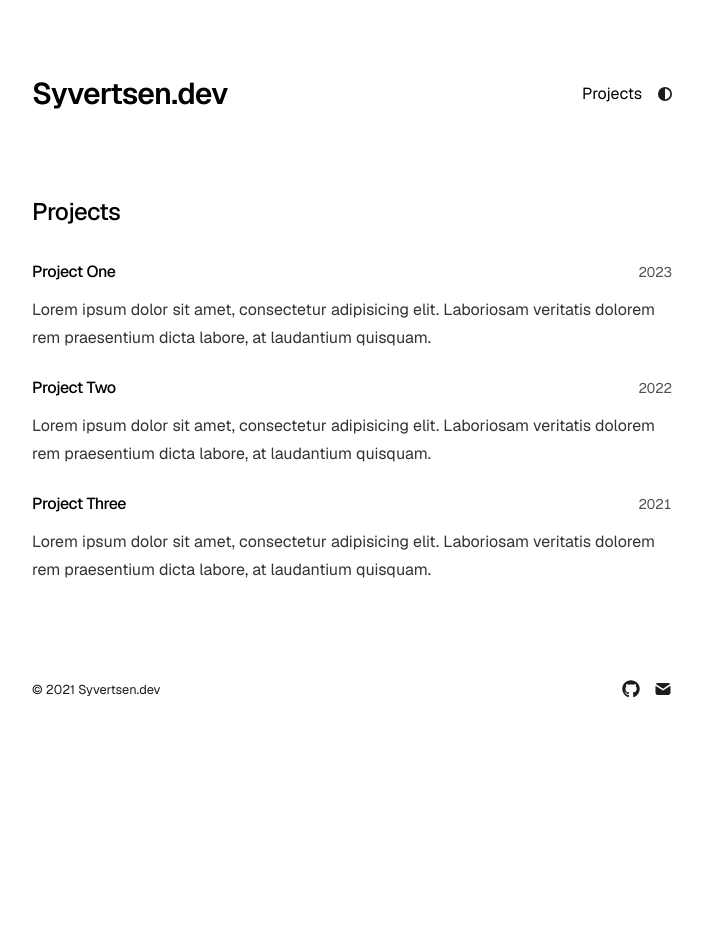
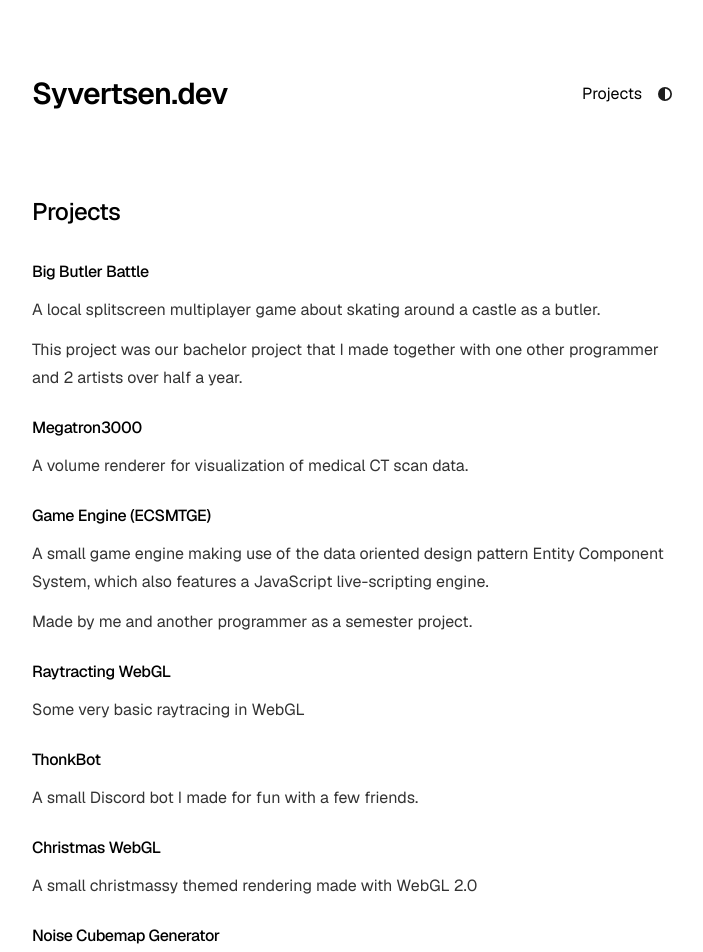
Before and after one commit to andesyv/syvertsen.dev, a Next.js app: page /projects in a window 1280 px wide. Shown: the top 952 px of the page, without its empty margins (288-991 px from the left). Before the commit the page ends 859 px from the top, so only its background shows below. Built offline with nearby package versions, Linux system fonts and the light colour scheme.

Commit message:
Projects part 1

```diff
--- a/app/projects/page.tsx
+++ b/app/projects/page.tsx
@@ -1,11 +1,17 @@
-import React from "react";
-import type { Metadata } from "next";
-import { projects } from "./project-data";
+import React from 'react';
+import type { Metadata } from 'next';
+import { Project, projects } from './project-data';
 
 export const metadata: Metadata = {
-  title: "Projects",
-  description: "My Projects",
+  title: 'Projects',
+  description: 'My Projects',
 };
+
+const getMainProjectUrl = (project: Project): string =>
+  project.demo?.url ?? project.sourceUrl;
+
+// TODO: Fix images
+// TODO: Some of the project descriptions should have an optional url displayed in a custom link (i.e. ThonkBot)
 
 export default function Projects() {
   return (
@@ -15,7 +21,7 @@ export default function Projects() {
         {projects.map((project, index) => (
           <a
             key={index}
-            href={project.url}
+            href={getMainProjectUrl(project)}
             target="_blank"
             rel="noopener noreferrer"
             className="block group hover:opacity-80 transition-opacity duration-200"
@@ -25,13 +31,18 @@ export default function Projects() {
                 <span className="text-black dark:text-white font-medium tracking-tight">
                   {project.title}
                 </span>
-                <span className="text-neutral-600 dark:text-neutral-400 tabular-nums text-sm">
-                  {project.year}
-                </span>
+                {/*<span className="text-neutral-600 dark:text-neutral-400 tabular-nums text-sm">*/}
+                {/*  {project.year}*/}
+                {/*</span>*/}
               </div>
-              <p className="prose prose-neutral dark:prose-invert pt-3">
-                {project.description}
-              </p>
+              {project.descriptions.map((description, index) => (
+                <p
+                  key={index}
+                  className="prose prose-neutral dark:prose-invert pt-3"
+                >
+                  {description}
+                </p>
+              ))}
             </div>
           </a>
         ))}
--- a/app/projects/project-data.tsx
+++ b/app/projects/project-data.tsx
@@ -1,30 +1,108 @@
 export interface Project {
   title: string;
-  year: number;
-  description: string;
-  url: string;
+//  year: number;
+  descriptions: string[];
+//  image?: string;
+  demo?: {
+    // Will use this one later...:
+    display: string,
+    url: string,
+  },
+  sourceUrl: string,
 }
 
 export const projects: Project[] = [
   {
-    title: "Project One",
-    year: 2023,
-    description:
-      "Lorem ipsum dolor sit amet, consectetur adipisicing elit. Laboriosam veritatis dolorem rem praesentium dicta labore, at laudantium quisquam.",
-    url: "https://example.com/",
+    title: "Big Butler Battle",
+    descriptions: [
+      "A local splitscreen multiplayer game about skating around a castle as a butler.",
+      "This project was our bachelor project that I made together with one other programmer and 2 artists over half a year."
+    ],
+    demo: {
+      display: "Check out",
+      url: "https://spacedance.itch.io/big-butler-battle",
+    },
+    sourceUrl:  "https://github.com/Skau/BigButlerBattle",
   },
   {
-    title: "Project Two",
-    year: 2022,
-    description:
-      "Lorem ipsum dolor sit amet, consectetur adipisicing elit. Laboriosam veritatis dolorem rem praesentium dicta labore, at laudantium quisquam.",
-    url: "https://example.com/",
+    title: "Megatron3000",
+    descriptions: [
+      "A volume renderer for visualization of medical CT scan data.",
+    ],
+    sourceUrl: "https://github.com/andesyv/megatron3000",
   },
   {
-    title: "Project Three",
-    year: 2021,
-    description:
-      "Lorem ipsum dolor sit amet, consectetur adipisicing elit. Laboriosam veritatis dolorem rem praesentium dicta labore, at laudantium quisquam.",
-    url: "https://example.com/",
+    title: "Game Engine (ECSMTGE)",
+    descriptions: [
+      "A small game engine making use of the data oriented design pattern Entity Component System, which also features a JavaScript live-scripting engine.",
+      "Made by me and another programmer as a semester project.",
+    ],
+    sourceUrl: "https://github.com/andesyv/ECSMTGE",
+  },
+  {
+    title: "Raytracting WebGL",
+    descriptions: [
+      "Some very basic raytracing in WebGL",
+    ],
+    demo: {
+      display: "See live",
+      url: "https://andesyv.github.io/RaytracingWebGL",
+    },
+    sourceUrl: "https://github.com/andesyv/RaytracingWebGL",
+  },
+  {
+    title: "ThonkBot",
+    descriptions: [
+      "A small Discord bot I made for fun with a few friends.",
+    ],
+//    demo: {
+//      display: "Add bot to server?",
+//      url: "https://discord.com/oauth2/authorize?&client_id=492017860068114444&scope=bot&permissions=201427968",
+//    },
+    sourceUrl: "https://github.com/andesyv/ThonkBot",
+  },
+  {
+    title: "Christmas WebGL",
+    descriptions: [
+      "A small christmassy themed rendering made with WebGL 2.0",
+    ],
+    demo: {
+      display: "See live",
+      url: "https://andesyv.github.io/ChristmasWebGL",
+    },
+    sourceUrl: "https://github.com/andesyv/ChristmasWebGL",
+  },
+  {
+    title: "Noise Cubemap Generator",
+    descriptions: [
+      "A small webtool for generating noisy cubemaps",
+    ],
+    demo: {
+      display: "See live",
+      url: "https://noise.syvertsen.dev",
+    },
+    sourceUrl: "https://github.com/andesyv/noise-cubemap-generator",
+  },
+  {
+    title: "SDF Text visualization",
+    descriptions: [
+      "Web experiment that visualizes text using a surface distance function render",
+    ],
+    demo: {
+      display: "See live",
+      url: "https://text.syvertsen.dev",
+    },
+    sourceUrl: "https://github.com/andesyv/sdf-text",
+  },
+  {
+    title: "Tangible Scalar Fields",
+    descriptions: [
+      "My master thesis project where I made physical visualizations of scalar data using 3D-printing and a haptic force device.",
+    ],
+    demo: {
+      display: "Read thesis",
+      url: "https://hdl.handle.net/11250/3004277",
+    },
+    sourceUrl: "https://github.com/andesyv/tangible-scalar-fields",
   },
 ];
```
